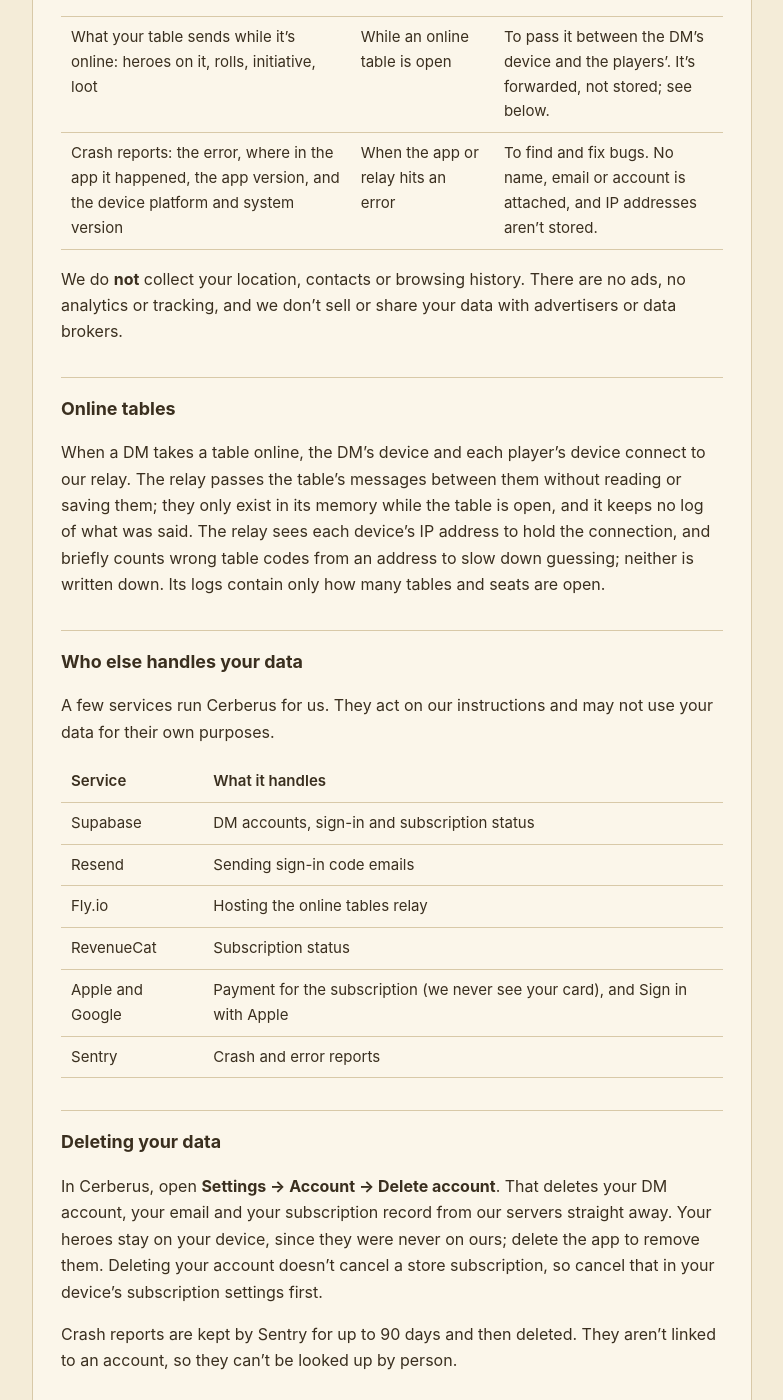
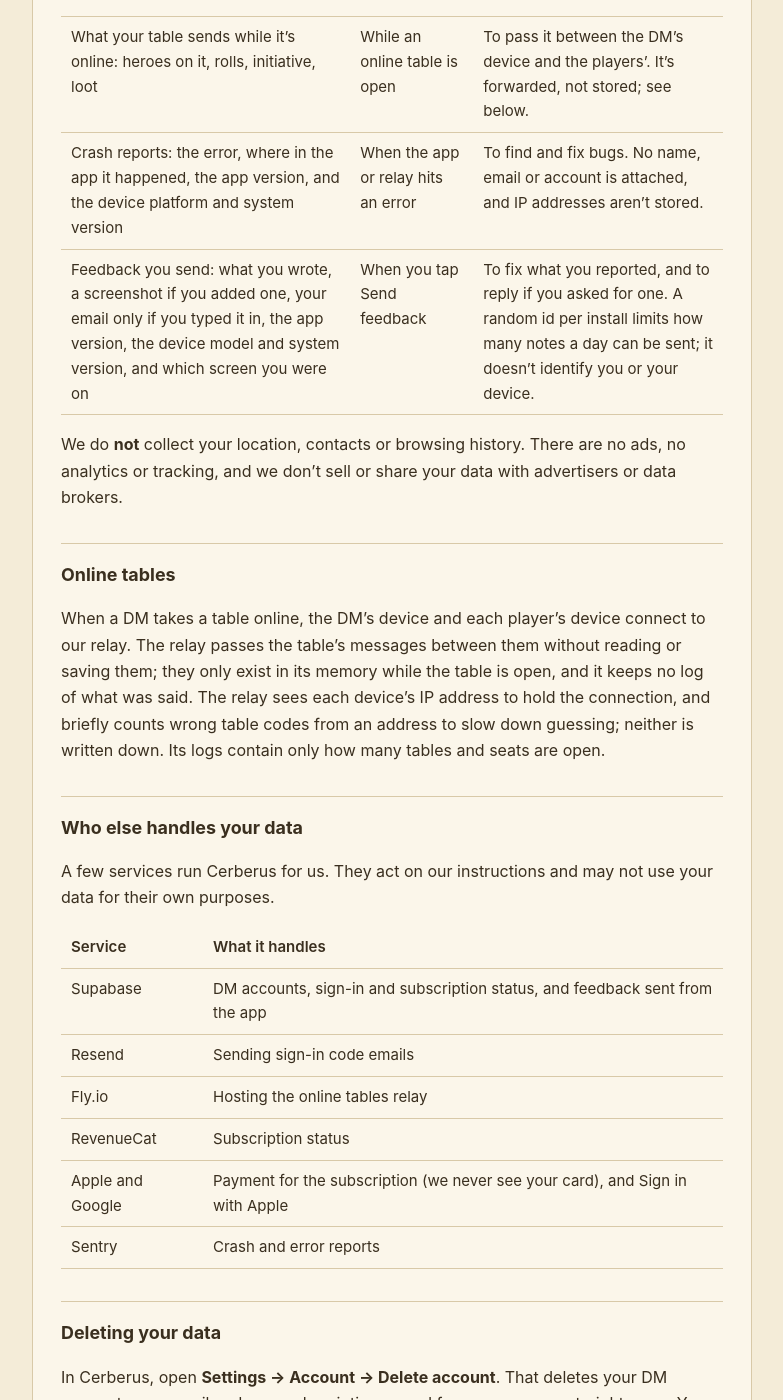
Before and after one commit to allbarkdev/allbark-dev, a Jekyll site: the page cerberus/privacy/index.html, which Jekyll copies as it is, in a window 1280 px wide and 1400 px high, scrolled down 690 px. Shown: the whole window, without its empty margins (248-1031 px from the left). Built offline with Jekyll 4.4.1, drawn with Linux system fonts in a browser that asks for light colours; some of the changed text lies outside the part shown.

Commit message:
Privacy: feedback sent from the Cerberus app
Co-Authored-By: Claude Fable 5.1 <noreply@anthropic.com>
Claude-Session: https://claude.ai/code/session_01YVtDoEJPqA1sQX6owez2b2

```diff
--- a/cerberus/privacy/index.html
+++ b/cerberus/privacy/index.html
@@ -50,7 +50,7 @@
 <body>
 <main>
 <h1>Cerberus Privacy Policy</h1>
-  <p class="updated">Last updated 26 October 2026</p>
+  <p class="updated">Last updated 27 October 2026</p>
   <p>Cerberus is a character builder and table sheet for fifth edition games, made by All Bark
   (“we”, “us”). Most of it never talks to a server at all. This page explains what does leave
   your device, who handles it, and how to get rid of it.</p>
@@ -75,6 +75,11 @@
     <tr><td>Crash reports: the error, where in the app it happened, the app version, and the
     device platform and system version</td><td>When the app or relay hits an error</td>
     <td>To find and fix bugs. No name, email or account is attached, and IP addresses aren’t stored.</td></tr>
+    <tr><td>Feedback you send: what you wrote, a screenshot if you added one, your email only if
+    you typed it in, the app version, the device model and system version, and which screen you
+    were on</td><td>When you tap Send feedback</td><td>To fix what you reported, and to reply if
+    you asked for one. A random id per install limits how many notes a day can be sent; it
+    doesn’t identify you or your device.</td></tr>
   </table>
   <p>We do <strong>not</strong> collect your location, contacts or browsing history. There are no
   ads, no analytics or tracking, and we don’t sell or share your data with advertisers or data
@@ -93,7 +98,7 @@
   their own purposes.</p>
   <table>
     <tr><th>Service</th><th>What it handles</th></tr>
-    <tr><td>Supabase</td><td>DM accounts, sign-in and subscription status</td></tr>
+    <tr><td>Supabase</td><td>DM accounts, sign-in and subscription status, and feedback sent from the app</td></tr>
     <tr><td>Resend</td><td>Sending sign-in code emails</td></tr>
     <tr><td>Fly.io</td><td>Hosting the online tables relay</td></tr>
     <tr><td>RevenueCat</td><td>Subscription status</td></tr>
@@ -108,6 +113,8 @@
   on your device, since they were never on ours; delete the app to remove them. Deleting your
   account doesn’t cancel a store subscription, so cancel that in your device’s subscription settings
   first.</p>
+  <p>Feedback is kept until the problem it reports is fixed or closed, then deleted. To have a
+  note deleted sooner, email the address below with the note’s number.</p>
   <p>Crash reports are kept by Sentry for up to 90 days and then deleted. They aren’t linked to an
   account, so they can’t be looked up by person.</p>
 
```
